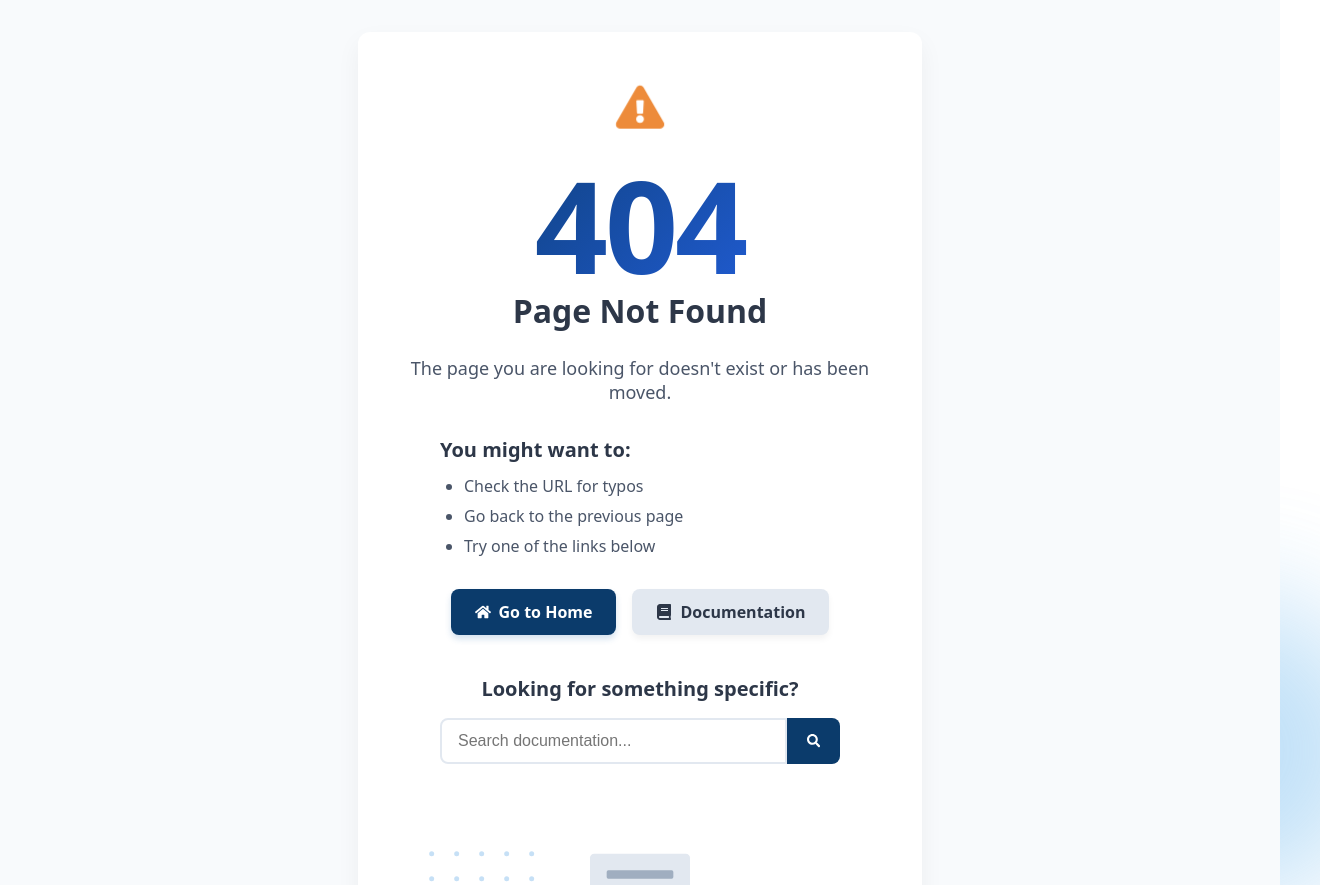
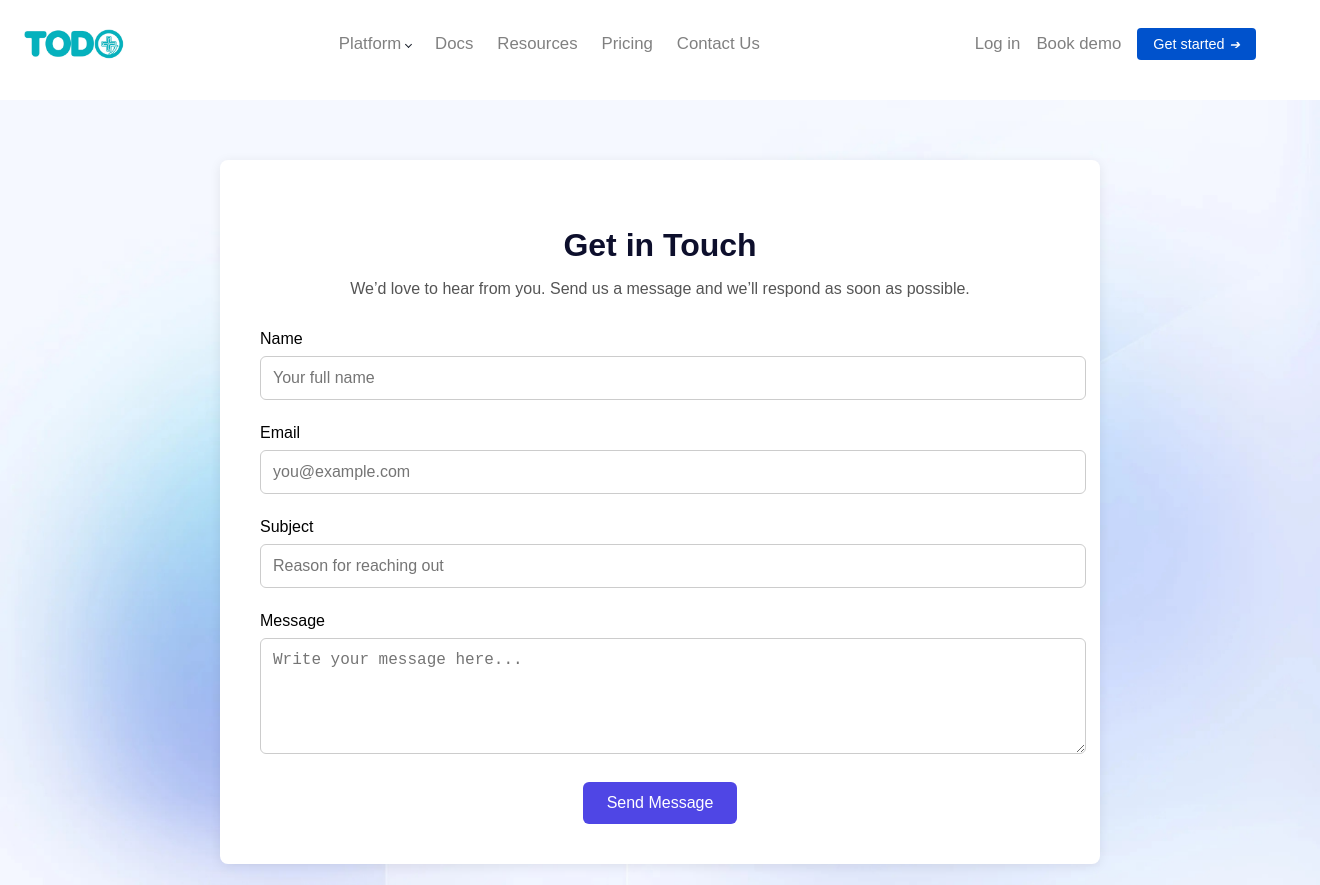
Before and after one commit to asfarwaheed01/ai-saas, a React (Create React App) app: page /contact-us in a window 1280 px wide. Shown: the top 885 px of the page, 1320 px wide, since content can reach past the window. Built offline with nearby package versions, Linux system fonts and the light colour scheme.

Commit message:
contact us page

```diff
--- a/src/App.js
+++ b/src/App.js
@@ -1,6 +1,7 @@
 import { Route, Routes } from "react-router-dom";
 import "./App.css";
 import HomePage from "./pages/Home/HomePage";
+import Contact from "./pages/Contact/contactUs";
 import MainLayout from "./layout/MainLayout";
 import DocsLayout from "./layout/DocsLayout";
 import GettingStarted from "./pages/Documents/GettingStarted/GettingStarted";
@@ -21,6 +22,14 @@ function App() {
         element={
           <MainLayout>
             <HomePage />
+          </MainLayout>
+        }
+      />
+      <Route
+        path={ROUTES.contact.path}
+        element={
+          <MainLayout>
+            <Contact />
           </MainLayout>
         }
       />
--- a/src/components/navbar.jsx
+++ b/src/components/navbar.jsx
@@ -39,7 +39,9 @@ const Navbar = () => {
           {/* <a href="/">
             <span className="logo-icon">AI</span> Avatars
           </a>{" "} */}
+           <a href="/">
           <img src={Logo} alt="logo" className="logo-navbar" />
+          </a>
         </div>
 
         {/* Hamburger Menu for Mobile */}
@@ -77,7 +79,7 @@ const Navbar = () => {
             <a href="/pricing">Pricing</a>
           </li>
           <li className="navbar-item">
-            <a href="/enterprise">Enterprise</a>
+            <a href="/contact-us">Contact Us</a>
           </li>
         </ul>
 
--- /dev/null
+++ b/src/pages/Contact/contact.css
@@ -0,0 +1,80 @@
+.contact-wrapper {
+    background-color: #f9f9f9;
+    padding: 60px 20px;
+  }
+
+  .contact-container {
+    max-width: 800px;
+    margin: 0 auto;
+    background-color: white;
+    border-radius: 8px;
+    padding: 40px !important;
+    box-shadow: 0 2px 12px rgba(0, 0, 0, 0.08);
+  }
+
+  .contact-title {
+    font-size: 2rem;
+    margin-bottom: 0.5rem;
+    text-align: center;
+    color: #0d0f2c;
+  }
+
+  .contact-subtitle {
+    text-align: center;
+    margin-bottom: 2rem;
+    color: #555;
+  }
+
+  .contact-form .form-group {
+    margin-bottom: 1.5rem;
+  }
+
+  .contact-form label {
+    display: block;
+    font-weight: 500;
+    margin-bottom: 0.5rem;
+  }
+
+  .contact-form input,
+  .contact-form textarea {
+    width: 100%;
+    padding: 12px;
+    border-radius: 6px;
+    border: 1px solid #ccc;
+    font-size: 1rem;
+    transition: border 0.3s;
+  }
+
+  .contact-form input:focus,
+  .contact-form textarea:focus {
+    border-color: #0d0f2c;
+    outline: none;
+  }
+
+  .contact-button {
+    background-color: #4F46E5;
+    color: white;
+    padding: 12px 24px;
+    border: none;
+    border-radius: 6px;
+    cursor: pointer;
+    font-size: 1rem;
+    transition: background 0.3s;
+    display: block;
+    margin: 0 auto;
+  }
+
+  .contact-button:hover {
+    background-color: #3730A3;
+  }
+
+  /* Responsive */
+  @media (max-width: 600px) {
+    .contact-container {
+      padding: 20px;
+    }
+
+    .contact-title {
+      font-size: 1.5rem;
+    }
+  }
--- /dev/null
+++ b/src/pages/Contact/contactUs.jsx
@@ -0,0 +1,48 @@
+import React from "react";
+import "./contact.css";
+
+const ContactUs = () => {
+  return (
+    <div className="contact-wrapper space-top background">
+      <div className="contact-container">
+        <h2 className="contact-title">Get in Touch</h2>
+        <p className="contact-subtitle">
+          We’d love to hear from you. Send us a message and we’ll respond as
+          soon as possible.
+        </p>
+
+        <form className="contact-form">
+          <div className="form-group">
+            <label>Name</label>
+            <input type="text" placeholder="Your full name" required />
+          </div>
+
+          <div className="form-group">
+            <label>Email</label>
+            <input type="email" placeholder="you@example.com" required />
+          </div>
+
+          <div className="form-group">
+            <label>Subject</label>
+            <input type="text" placeholder="Reason for reaching out" />
+          </div>
+
+          <div className="form-group">
+            <label>Message</label>
+            <textarea
+              rows="5"
+              placeholder="Write your message here..."
+              required
+            ></textarea>
+          </div>
+
+          <button type="submit" className="contact-button">
+            Send Message
+          </button>
+        </form>
+      </div>
+    </div>
+  );
+};
+
+export default ContactUs;
--- a/src/routes/routes.js
+++ b/src/routes/routes.js
@@ -1,5 +1,6 @@
 export const ROUTES = {
   home: { path: "/", name: "Home" },
+  contact: {path: "/contact-us", name: "Contact Us"},
   docs: { path: "/docs", name: "Documents" },
   // Documentation sections
   docsGettingStarted: {
```
